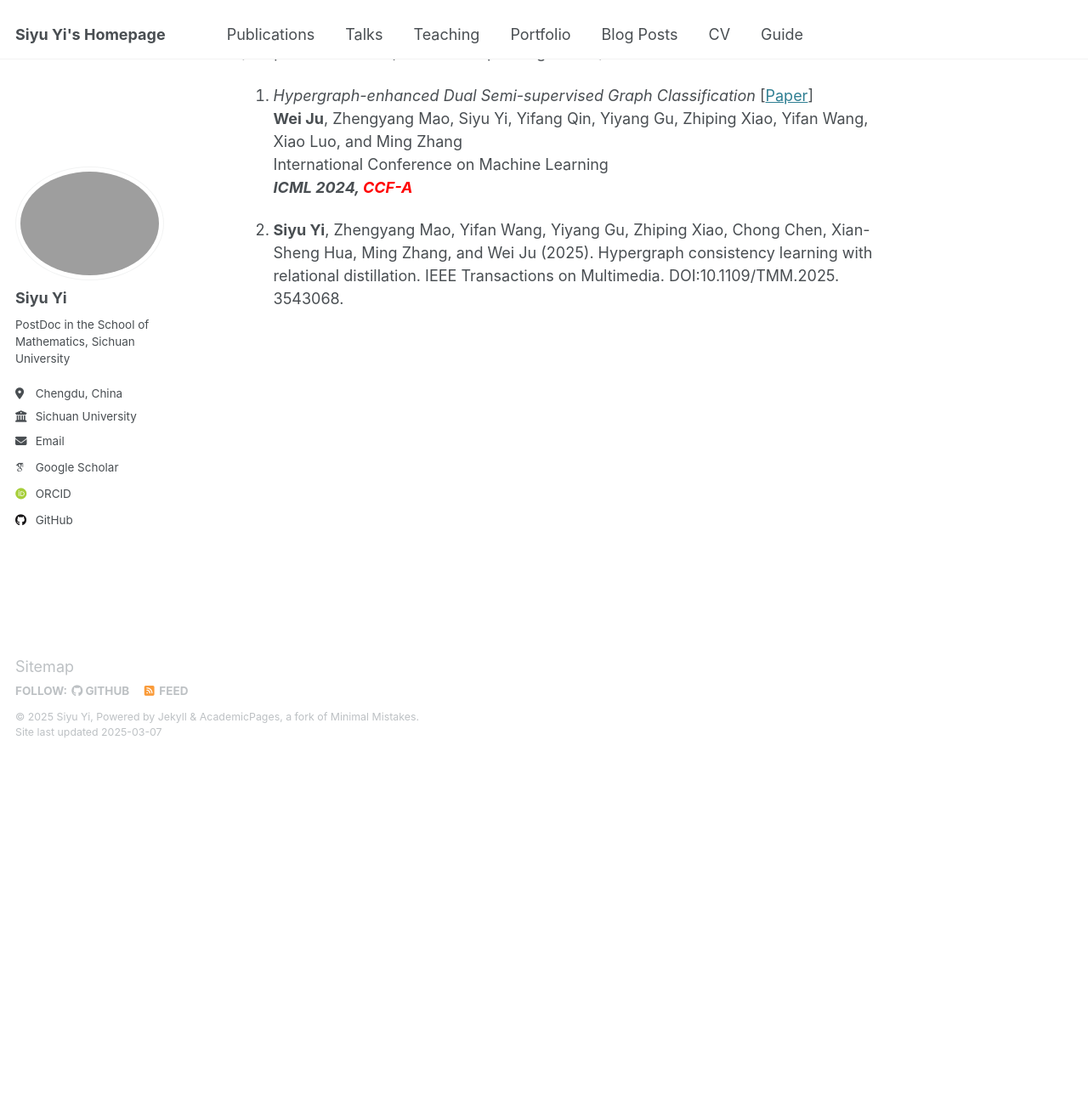
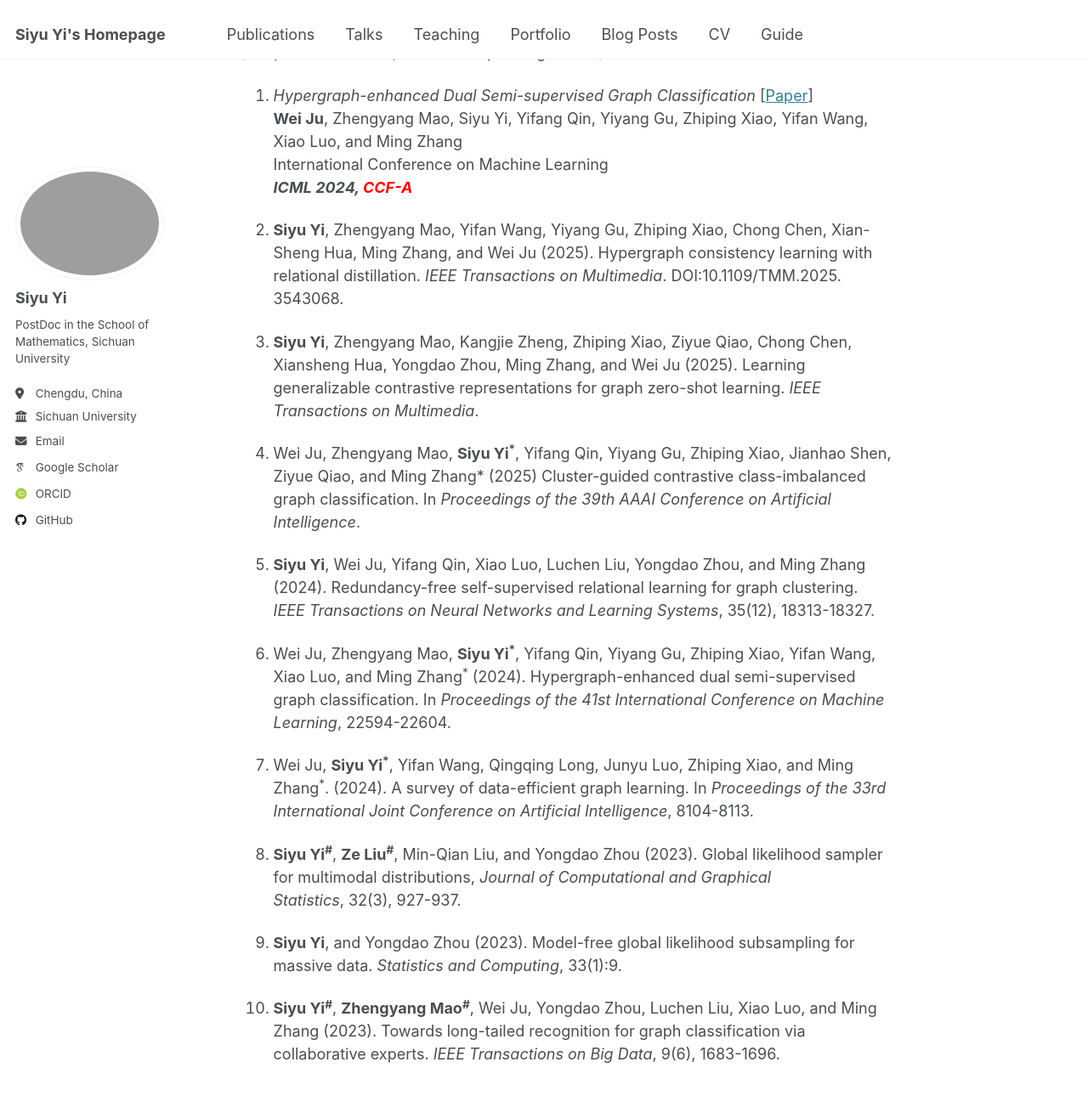
Before and after one commit to yisiyu95/yisiyu95.github.io, a Jekyll site: the page built from _pages/about.md, in a window 1280 px wide and 1400 px high, scrolled down 510 px. Shown: the top 1290 px of the window at 85% size. Built offline with Jekyll 4.4.1, drawn with Linux system fonts in a browser that asks for light colours; some web fonts are replaced.

Commit message:
Update about.md

```diff
--- a/_pages/about.md
+++ b/_pages/about.md
@@ -30,4 +30,21 @@ International Conference on Machine Learning <br>
 ***ICML 2024, <span style="color:red">CCF-A</span>***
 
 
-1.  **Siyu Yi**, Zhengyang Mao, Yifan Wang, Yiyang Gu, Zhiping Xiao, Chong Chen, Xian-Sheng Hua, Ming Zhang, and Wei Ju (2025). Hypergraph consistency learning with relational distillation. IEEE Transactions on Multimedia. DOI:10.1109/TMM.2025. 3543068.
+1.  **Siyu Yi**, Zhengyang Mao, Yifan Wang, Yiyang Gu, Zhiping Xiao, Chong Chen, Xian-Sheng Hua, Ming Zhang, and Wei Ju (2025). Hypergraph consistency learning with relational distillation. *IEEE Transactions on Multimedia*. DOI:10.1109/TMM.2025. 3543068.
+
+
+1.  **Siyu Yi**, Zhengyang Mao, Kangjie Zheng, Zhiping Xiao, Ziyue Qiao, Chong Chen, Xiansheng Hua, Yongdao Zhou, Ming Zhang, and Wei Ju (2025). Learning generalizable contrastive representations for graph zero-shot learning. *IEEE Transactions on Multimedia*.
+
+1.  Wei Ju, Zhengyang Mao, **Siyu Yi<sup>\*</sup>**, Yifang Qin, Yiyang Gu, Zhiping Xiao, Jianhao Shen, Ziyue Qiao, and Ming Zhang* (2025) Cluster-guided contrastive class-imbalanced graph classification. In *Proceedings of the 39th AAAI Conference on Artificial Intelligence*.
+
+1.  **Siyu Yi**, Wei Ju, Yifang Qin, Xiao Luo, Luchen Liu, Yongdao Zhou, and Ming Zhang (2024). Redundancy-free self-supervised relational learning for graph clustering. *IEEE Transactions on Neural Networks and Learning Systems*, 35(12), 18313-18327.
+
+1.  Wei Ju, Zhengyang Mao, **Siyu Yi<sup>\*</sup>**, Yifang Qin, Yiyang Gu, Zhiping Xiao, Yifan Wang, Xiao Luo, and Ming Zhang<sup>\*</sup> (2024). Hypergraph-enhanced dual semi-supervised graph classification. In *Proceedings of the 41st International Conference on Machine Learning*, 22594-22604.
+
+1.  Wei Ju, **Siyu Yi<sup>\*</sup>**, Yifan Wang, Qingqing Long, Junyu Luo, Zhiping Xiao, and Ming Zhang<sup>\*</sup>. (2024). A survey of data-efficient graph learning. In *Proceedings of the 33rd International Joint Conference on Artificial Intelligence*, 8104-8113.
+
+1.  **Siyu Yi<sup>\#</sup>**, **Ze Liu<sup>\#</sup>**, Min-Qian Liu, and Yongdao Zhou (2023). Global likelihood sampler for multimodal distributions, *Journal of Computational and Graphical Statistics*, 32(3), 927-937.
+
+1.  **Siyu Yi**, and Yongdao Zhou (2023). Model-free global likelihood subsampling for massive data. *Statistics and Computing*, 33(1):9.
+
+2.  **Siyu Yi<sup>\#</sup>**, **Zhengyang Mao<sup>\#</sup>**, Wei Ju, Yongdao Zhou, Luchen Liu, Xiao Luo, and Ming Zhang (2023). Towards long-tailed recognition for graph classification via collaborative experts. *IEEE Transactions on Big Data*, 9(6), 1683-1696.
```
